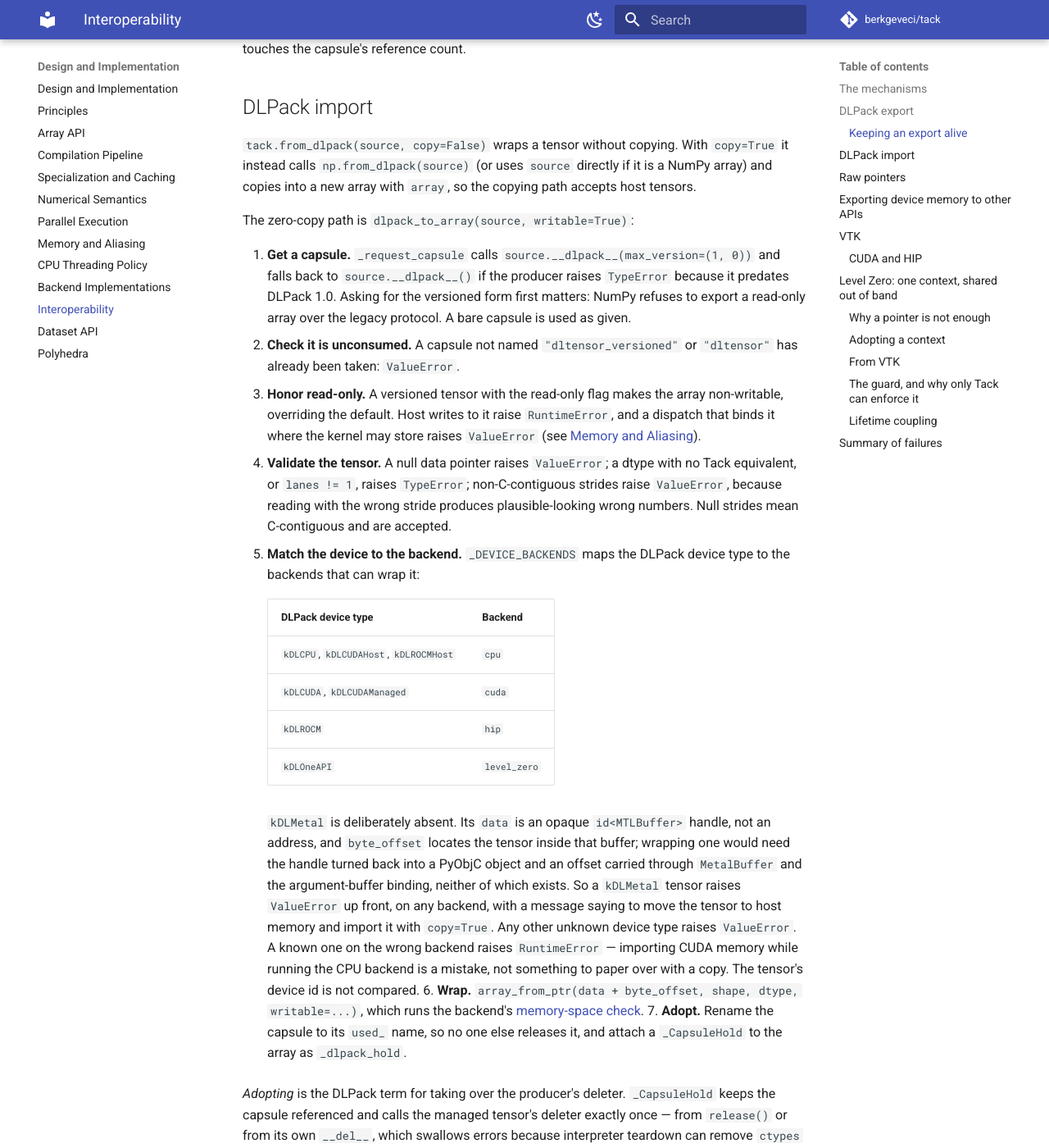
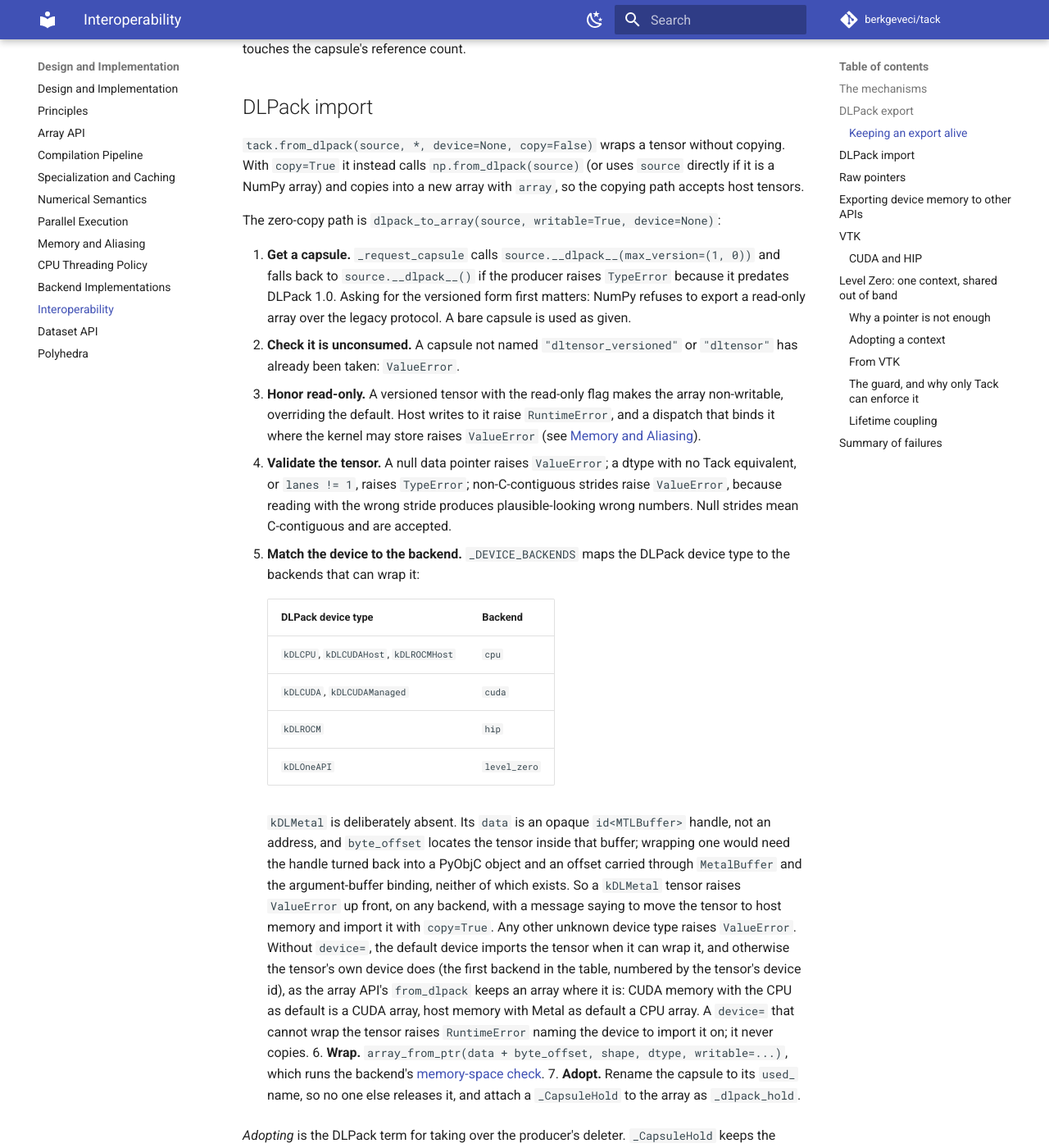
Before and after one commit to berkgeveci/tack, an MkDocs documentation site: the page built from docs/design/interoperability.md, in a window 1280 px wide and 1400 px high, scrolled down 2650 px. Shown: the whole window at 82% size. Built offline with MkDocs 1.6.1 and Material for MkDocs 9.7.7, drawn with Linux system fonts in a browser that asks for light colours; comment, search, counter and statistics services are not loaded; some of the changed text lies outside the part shown.

Commit message:
Keep imported memory on its device; sync_async waits for every device
- tack.from_dlpack(x) without device= imports onto the default device
  when that can wrap the tensor, else onto the tensor's own device, as
  the array API's from_dlpack keeps an array where it is: CUDA memory
  with the CPU as default is a CUDA array, host memory with Metal as
  default (which cannot wrap a host pointer) a CPU array. Neither is
  copied. device= still refuses what it cannot wrap, with the message
  naming the device to use; the Metal and HIP refusal tests now ask for
  that device. vtk_to_array checks the Level Zero context of the device
  the array landed on, not the default's, which the fallback could
  bypass.
- tack.sync_async() waits for every device, as tack.sync() does: each
  device's mark is taken at the call, the waits run in one worker, and
  a failed launch is raised after the other devices are waited for.
  aio.sync_async(backend) still waits for one.
- The uv workspace lists its members instead of globbing packages/*: a
  directory left behind by the tack-rendering move, holding only
  ignored __pycache__ files, stopped uv sync in existing checkouts.

RTX 4060 Ti, CPU + CUDA, 8 workers: 6011 passed, 121 skipped, 0 failed.
TACK_DEBUG=1 quick tier: the same by-design failures as main. Examples
on CPU 29 passed, 5 skipped; docs examples pass on CPU and CUDA. VTK
interop against a DLPack-enabled VTK: 35 passed; the 2 CUDA cases fail
as on main, since that VTK's Viskores has no CUDA. Metal and HIP tests
changed here were not run (no hardware).

```diff
--- a/docs/design/interoperability.md
+++ b/docs/design/interoperability.md
@@ -99,12 +99,12 @@ count.
 
 ## DLPack import
 
-`tack.from_dlpack(source, copy=False)` wraps a tensor without copying. With
+`tack.from_dlpack(source, *, device=None, copy=False)` wraps a tensor without copying. With
 `copy=True` it instead calls `np.from_dlpack(source)` (or uses `source`
 directly if it is a NumPy array) and copies into a new array with
 `array`, so the copying path accepts host tensors.
 
-The zero-copy path is `dlpack_to_array(source, writable=True)`:
+The zero-copy path is `dlpack_to_array(source, writable=True, device=None)`:
 
 1. **Get a capsule.** `_request_capsule` calls
    `source.__dlpack__(max_version=(1, 0))` and falls back to
@@ -141,10 +141,14 @@ The zero-copy path is `dlpack_to_array(source, writable=True)`:
     and the argument-buffer binding, neither of which exists. So a
     `kDLMetal` tensor raises `ValueError` up front, on any backend, with a
     message saying to move the tensor to host memory and import it with
-    `copy=True`. Any other unknown device type raises `ValueError`. A known one on the wrong
-    backend raises `RuntimeError` — importing CUDA memory while running the
-    CPU backend is a mistake, not something to paper over with a copy. The
-    tensor's device id is not compared.
+    `copy=True`. Any other unknown device type raises `ValueError`.
+    Without `device=`, the default device imports the tensor when it can
+    wrap it, and otherwise the tensor's own device does (the first backend
+    in the table, numbered by the tensor's device id), as the array API's
+    `from_dlpack` keeps an array where it is: CUDA memory with the CPU as
+    default is a CUDA array, host memory with Metal as default a CPU array.
+    A `device=` that cannot wrap the tensor raises `RuntimeError` naming
+    the device to import it on; it never copies.
 6. **Wrap.** `array_from_ptr(data + byte_offset, shape, dtype,
    writable=...)`, which runs the backend's
    [memory-space check](memory-and-aliasing.md#memory-space-validation).
@@ -399,7 +403,8 @@ sequenceDiagram
 Both `vtk_to_array` and `array_to_vtk` call
 `_require_shared_level_zero_context` before exchanging anything, with the
 backend whose memory is exchanged: the exported array's device for
-`array_to_vtk`, the default device for `vtk_to_array`. When that backend is
+`array_to_vtk`, the device the imported array landed on for
+`vtk_to_array`. When that backend is
 Level Zero, it asks VTK for its handles again and compares the context with
 `backend._context`. If VTK has no handles, or the contexts differ, it
 raises `RuntimeError` and tells the caller to start Tack with
--- a/pyproject.toml
+++ b/pyproject.toml
@@ -49,7 +49,9 @@ tack-core = { workspace = true }
 tack-vis = { workspace = true }
 
 [tool.uv.workspace]
-members = ["packages/*"]
+# Listed, not globbed: a package directory left behind by a move (holding
+# only ignored __pycache__ files) would otherwise stop `uv sync`.
+members = ["packages/tack-core", "packages/tack-vis"]
 
 [tool.ruff]
 line-length = 100
```
Also changed, not shown: CHANGELOG.md (+5 -1 lines), CLAUDE.md (+1 -1 lines), docs/contracts/backend-capabilities.md (+1 -1 lines), docs/contracts/runtime-api.md (+13 -8 lines), docs/users-guide/12-execution-model.md (+1 -1 lines), 10 other files.
